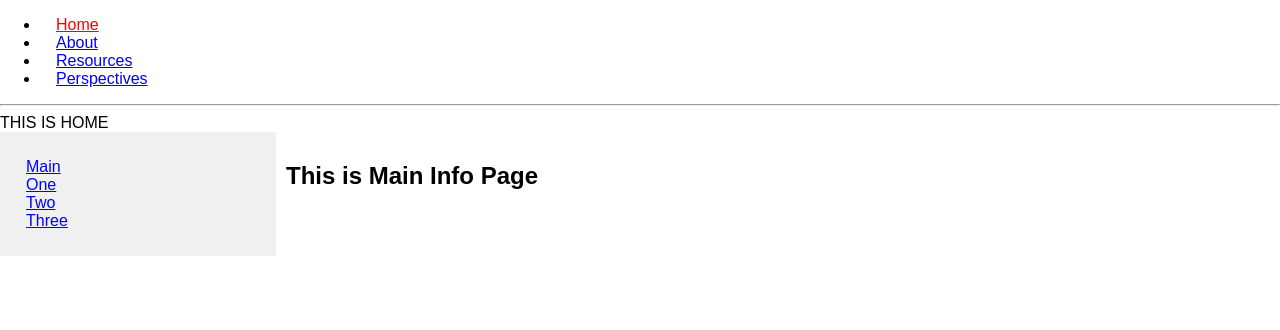
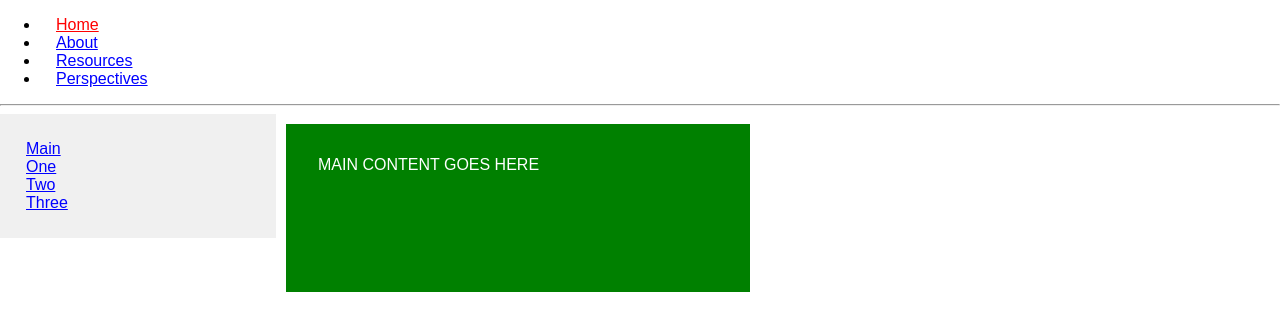
Before and after one commit to berraknil/perspectives, a React (Create React App) app: page / in a window 1280 px wide. Shown: the top 330 px of the page. Built offline with nearby package versions, Linux system fonts and the light colour scheme.

Commit message:
content and main components created

```diff
--- /dev/null
+++ b/src/components/Content.css
@@ -0,0 +1,7 @@
+.content {
+  background-color: green;
+  height: 100%;
+  width: 50vmin;
+  color: white;
+  padding: 2rem;
+}
--- /dev/null
+++ b/src/components/Content.jsx
@@ -0,0 +1,12 @@
+import React from 'react';
+import './Content.css'
+
+const Content = (props) => {
+  return (
+    <div className="content">
+      {props.children}
+    </div>
+  );
+};
+
+export default Content;
--- a/src/components/Home.jsx
+++ b/src/components/Home.jsx
@@ -4,10 +4,10 @@ import SideBar from './Sidebar'
 
 const Home = () => {
   return (
-    <div>THIS IS HOME
-  <SideBar />
+    <div>
+      <SideBar />
     </div>
-  );
+  )
 };
 
 export default Home;
--- a/src/components/Main.jsx
+++ b/src/components/Main.jsx
@@ -1,10 +1,11 @@
 import React from 'react';
+import Content from './Content'
 
 const Main = (props) => {
   return (
-    <div>
-      <h2>This is Main Info Page</h2>
-    </div>
+    <Content>
+      MAIN CONTENT GOES HERE
+    </Content>
   );
 };
 
```
